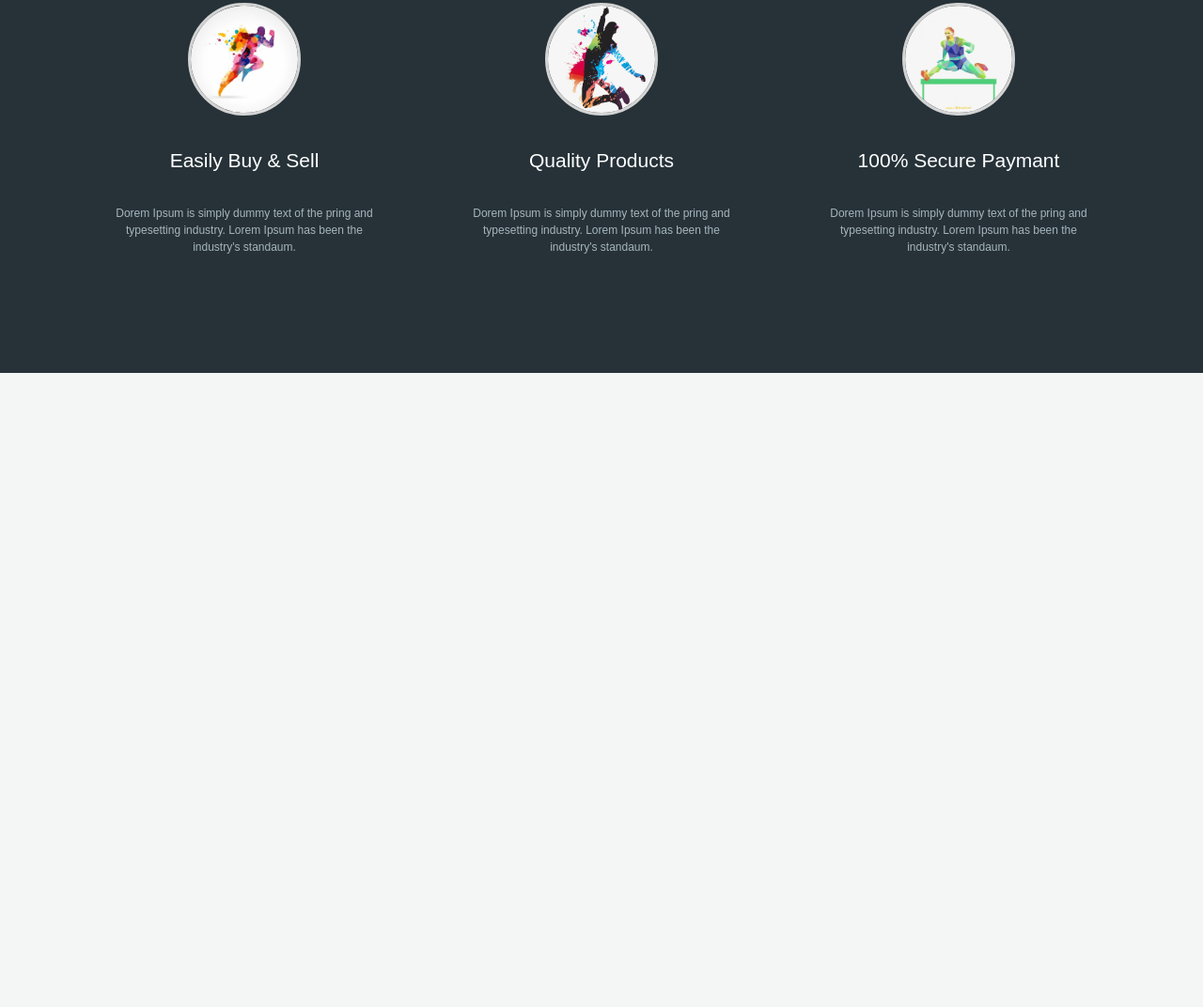
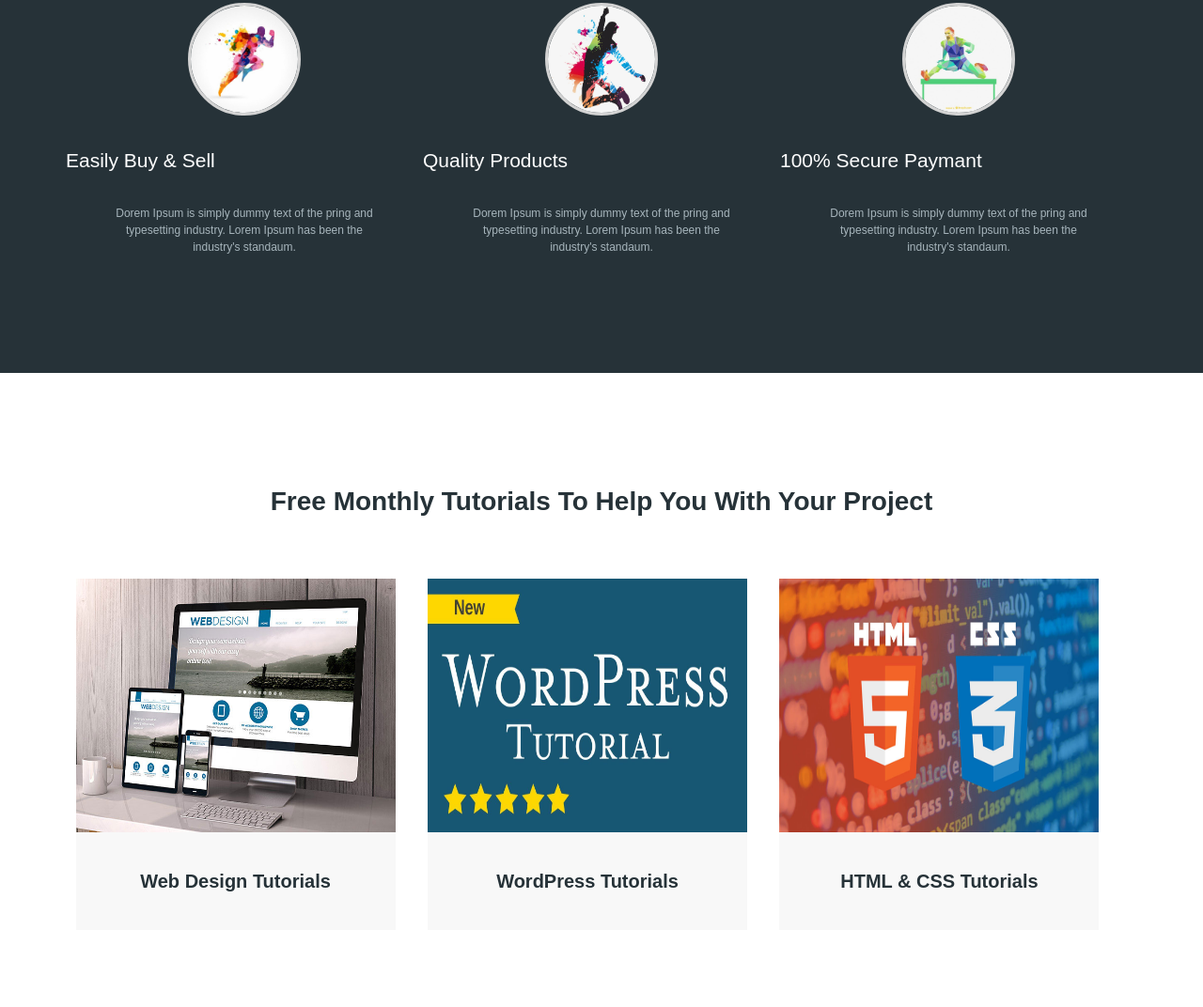
Before and after one commit to Mi-Studio/foxtar_shop, a website: page app/index.html in a window 1280 px wide. Shown: the part 826-1898 px from the top of the page at 94% size. Before the commit the page ends 1223 px from the top, so only its background shows below. Drawn offline with nearby package versions, Linux system fonts and the light colour scheme; files that its build step writes are made by us from their sources.

Commit message:
added free monthly tutorials

```diff
--- a/app/index.html
+++ b/app/index.html
@@ -76,7 +76,8 @@
                                 Easily Buy & Sell
                             </div>
                         </a>
-                    <span class="why-you-choose__card-description">Dorem Ipsum is simply dummy text of the pring and typesetting
+                        <span class="why-you-choose__card-description">Dorem Ipsum is simply dummy text of the pring and
+                            typesetting
                             industry. Lorem Ipsum has been the industry's
                             standaum.
                         </span>
@@ -88,7 +89,8 @@
                         <div class="why-you-choose__card-text">
                             Quality Products
                         </div>
-                    <span class="why-you-choose__card-description">Dorem Ipsum is simply dummy text of the pring and typesetting
+                        <span class="why-you-choose__card-description">Dorem Ipsum is simply dummy text of the pring and
+                            typesetting
                             industry. Lorem Ipsum has been the industry's
                             standaum.
                         </span>
@@ -100,7 +102,8 @@
                         <div class="why-you-choose__card-text">
                             100% Secure Paymant
                         </div>
-                    <span class="why-you-choose__card-description">Dorem Ipsum is simply dummy text of the pring and typesetting
+                        <span class="why-you-choose__card-description">Dorem Ipsum is simply dummy text of the pring and
+                            typesetting
                             industry. Lorem Ipsum has been the industry's
                             standaum.
                         </span>
@@ -109,7 +112,26 @@
             </section>
         </section>
         <!-- section why choose end -->
+        <!-- section tutorials start -->
     </div>
+    <section class="tutorials">
+        <h3 class="tutorials__title">Free Monthly Tutorials To Help You With Your Project</h3>
+        <div class="tutorials__card-container">
+            <div class="tutorials__tutorials-card">
+                <img src="img/webdesign.png" alt="" class="tutorials__tutorials-card__img">
+                <h5 class="tutorials__tutorials-card__title">Web Design Tutorials</h5>
+            </div>
+            <div class="tutorials__tutorials-card">
+                <img src="img/WordPress-Tutorials.jpg" alt="" class="tutorials__tutorials-card__img">
+                <h5 class="tutorials__tutorials-card__title">WordPress Tutorials</h5>
+            </div>
+            <div class="tutorials__tutorials-card">
+                <img src="img/html5-and-css3.png" alt="" class="tutorials__tutorials-card__img">
+                <h5 class="tutorials__tutorials-card__title">HTML & CSS Tutorials</h5>
+            </div>
+        </div>
+    </section>
+    <!-- section tutorials end -->
     <script src="https://kit.fontawesome.com/751ca44c72.js"></script> <!-- font awesome -->
     <script src="https://ajax.googleapis.com/ajax/libs/jquery/3.3.1/jquery.min.js"></script>
     <script src="js/libs.min.js"></script>
--- /dev/null
+++ b/app/scss/home/_tutorials.scss
@@ -0,0 +1,36 @@
+.tutorials {
+  padding: 120px 0;
+  margin: 0 auto;
+  background: #fff;
+
+  &__title {
+    text-align: center;
+    font-size: 28px;
+    font-weight: bold;
+    color: #263238;
+    padding-bottom: 65px;
+  }
+
+  &__card-container {
+    text-align: center;
+  }
+
+  &__tutorials-card {
+    width: 370px;
+    height: 270px;
+    display: inline-block;
+    padding-right: 30px;
+
+    &__img {
+      height: 100%;
+      min-width: 100%;
+    }
+
+    &__title {
+      font-weight: bold;
+      text-align: center;
+      padding: 40px 0;
+      background-color: #f8f8f8;
+    }
+  }
+}
--- a/app/scss/main.scss
+++ b/app/scss/main.scss
@@ -4,6 +4,7 @@
 @import "base/fonts";
 @import "base/reset";
 @import "base/extensions";
+@import "home/tutorials";
 
 
 .menu {
@@ -297,7 +298,7 @@
     &__card {
         width: calc(100%/3);
         display: inline-block;
-        text-align: center;
+        vertical-align: middle;
     }
 
     &__card-container {
```
Also changed, not shown: app/img/WordPress-Tutorials.jpg (added), app/img/html5-and-css3.png (added), app/img/webdesign.png (added), 1 other file. Lines whose indentation alone changed are shown as unchanged.
